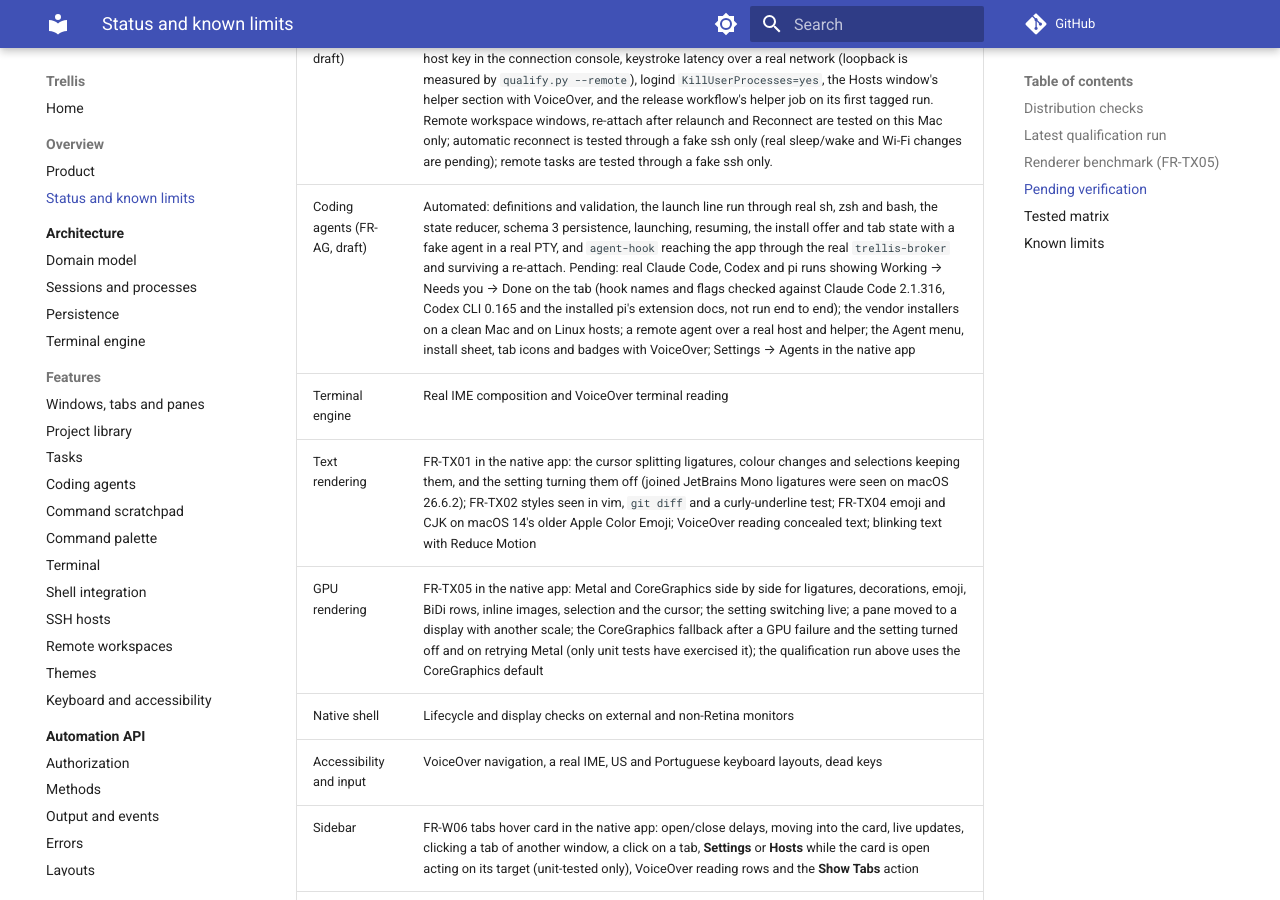
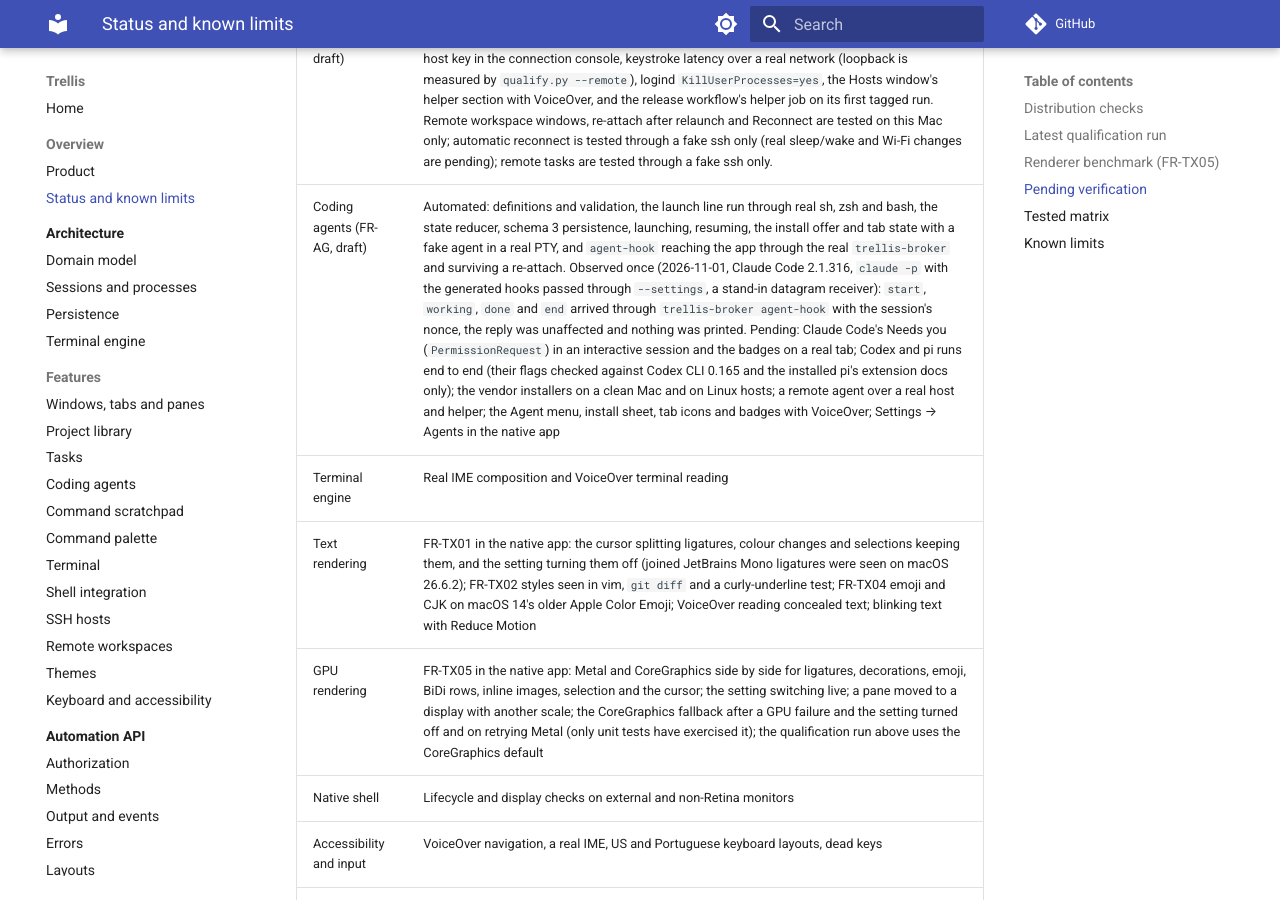
Before and after one commit to bearstouch/trellis, an MkDocs documentation site: the page built from docs/overview/status.md, in a window 1280 px wide and 900 px high, scrolled down 2350 px. Built offline with MkDocs 1.6.1 and Material for MkDocs 9.7.7, drawn with Linux system fonts in a browser that asks for light colours; comment, search, counter and statistics services are not loaded.

Commit message:
docs(status): record a real Claude Code run through the agent hooks
Co-Authored-By: Claude Opus 5.5 <noreply@anthropic.com>

```diff
--- a/docs/overview/status.md
+++ b/docs/overview/status.md
@@ -46,7 +46,7 @@ These checks can't be automated here and haven't been performed. They are record
 | Area | What's pending |
 | --- | --- |
 | Remote workspaces (FR-RW, draft) | The helper and its host actions are tested on this Mac and against a disposable Docker sshd (aarch64). Pending: real Linux servers and x86_64 hosts, a remote macOS host, fish and busybox ash login shells, password, passphrase and one-time-code prompts and a changed host key in the connection console, keystroke latency over a real network (loopback is measured by `qualify.py --remote`), logind `KillUserProcesses=yes`, the Hosts window's helper section with VoiceOver, and the release workflow's helper job on its first tagged run. Remote workspace windows, re-attach after relaunch and Reconnect are tested on this Mac only; automatic reconnect is tested through a fake ssh only (real sleep/wake and Wi-Fi changes are pending); remote tasks are tested through a fake ssh only. |
-| Coding agents (FR-AG, draft) | Automated: definitions and validation, the launch line run through real sh, zsh and bash, the state reducer, schema 3 persistence, launching, resuming, the install offer and tab state with a fake agent in a real PTY, and `agent-hook` reaching the app through the real `trellis-broker` and surviving a re-attach. Pending: real Claude Code, Codex and pi runs showing Working → Needs you → Done on the tab (hook names and flags checked against Claude Code 2.1.316, Codex CLI 0.165 and the installed pi's extension docs, not run end to end); the vendor installers on a clean Mac and on Linux hosts; a remote agent over a real host and helper; the Agent menu, install sheet, tab icons and badges with VoiceOver; Settings → Agents in the native app |
+| Coding agents (FR-AG, draft) | Automated: definitions and validation, the launch line run through real sh, zsh and bash, the state reducer, schema 3 persistence, launching, resuming, the install offer and tab state with a fake agent in a real PTY, and `agent-hook` reaching the app through the real `trellis-broker` and surviving a re-attach. Observed once (2026-11-01, Claude Code 2.1.316, `claude -p` with the generated hooks passed through `--settings`, a stand-in datagram receiver): `start`, `working`, `done` and `end` arrived through `trellis-broker agent-hook` with the session's nonce, the reply was unaffected and nothing was printed. Pending: Claude Code's Needs you (`PermissionRequest`) in an interactive session and the badges on a real tab; Codex and pi runs end to end (their flags checked against Codex CLI 0.165 and the installed pi's extension docs only); the vendor installers on a clean Mac and on Linux hosts; a remote agent over a real host and helper; the Agent menu, install sheet, tab icons and badges with VoiceOver; Settings → Agents in the native app |
 | Terminal engine | Real IME composition and VoiceOver terminal reading |
 | Text rendering | FR-TX01 in the native app: the cursor splitting ligatures, colour changes and selections keeping them, and the setting turning them off (joined JetBrains Mono ligatures were seen on macOS 26.6.2); FR-TX02 styles seen in vim, `git diff` and a curly-underline test; FR-TX04 emoji and CJK on macOS 14's older Apple Color Emoji; VoiceOver reading concealed text; blinking text with Reduce Motion |
 | GPU rendering | FR-TX05 in the native app: Metal and CoreGraphics side by side for ligatures, decorations, emoji, BiDi rows, inline images, selection and the cursor; the setting switching live; a pane moved to a display with another scale; the CoreGraphics fallback after a GPU failure and the setting turned off and on retrying Metal (only unit tests have exercised it); the qualification run above uses the CoreGraphics default |
```
